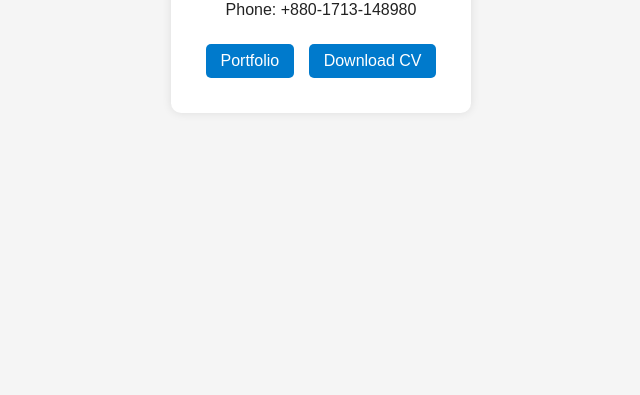
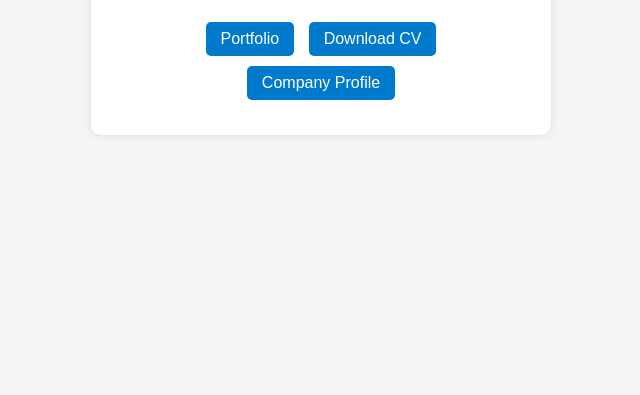
Before and after one commit to limon3497/delimitbd.com, a plain HTML site: page index.html in a window 1280 px wide. Shown: the part 405-800 px from the top of the page, without its empty margins (319-959 px from the left). Drawn offline with Linux system fonts and the light colour scheme.

Commit message:
Update index.html

```diff
--- a/index.html
+++ b/index.html
@@ -50,6 +50,7 @@
     <div class="buttons">
       <a href="#">Portfolio</a>
       <a href="CV.pdf" class="btn" target="_blank">Download CV</a>
+      <a href="delimit_profile.pdf" class="btn" target="_blank">Company Profile</a>
     </div>
   </div>
 </body>
```
